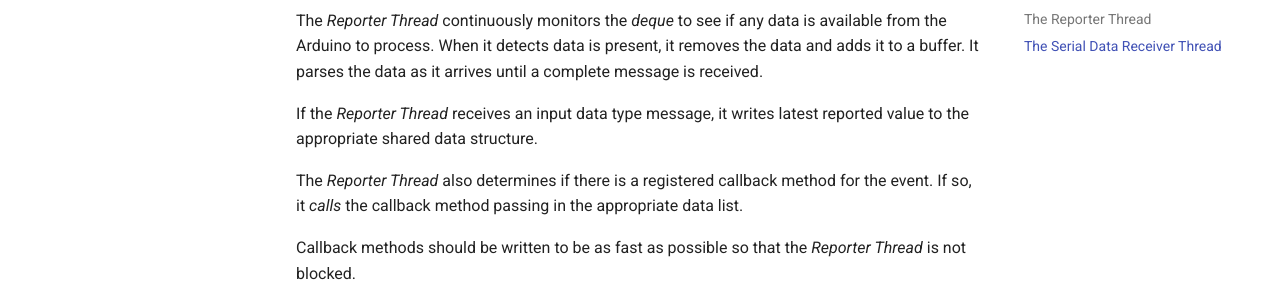
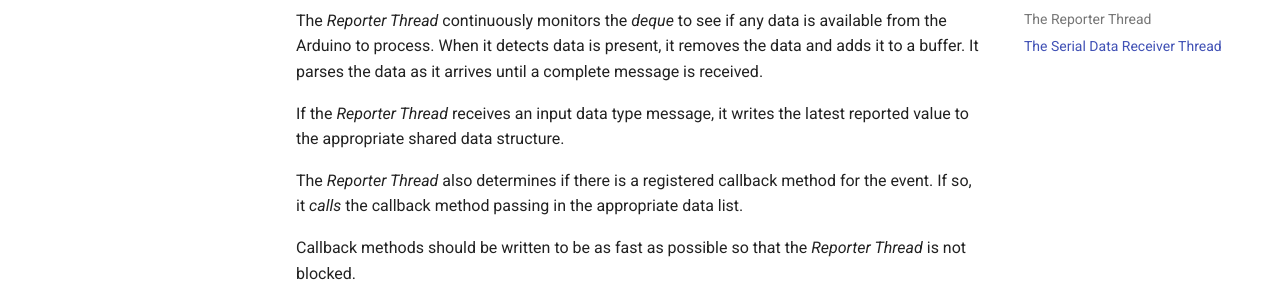
Before and after one commit to MrYsLab/pymata4, an MkDocs documentation site: the page built from docs/concurrency.md, in a window 1280 px wide and 900 px high, scrolled down 3923 px. Shown: the part 269-566 px from the top of the window. Built offline with MkDocs 1.6.1 and Material for MkDocs 9.7.7, drawn with Linux system fonts in a browser that asks for light colours; some of the changed text lies outside the part shown.

Commit message:
initial commit

```diff
--- a/docs/concurrency.md
+++ b/docs/concurrency.md
@@ -130,7 +130,7 @@ the data and adds it to a buffer. It parses the data as it arrives until a compl
 message is received.
 
 If the *Reporter Thread* receives an input data type message, it writes
-latest reported value to the appropriate shared data structure.
+the latest reported value to the appropriate shared data structure.
 
 The *Reporter Thread* also determines if there is a registered callback method for the event. If so,
 it *calls* the callback method passing in the appropriate data list.
```
Also changed, not shown: other parts of docs/concurrency.md (+1 -1 lines).
